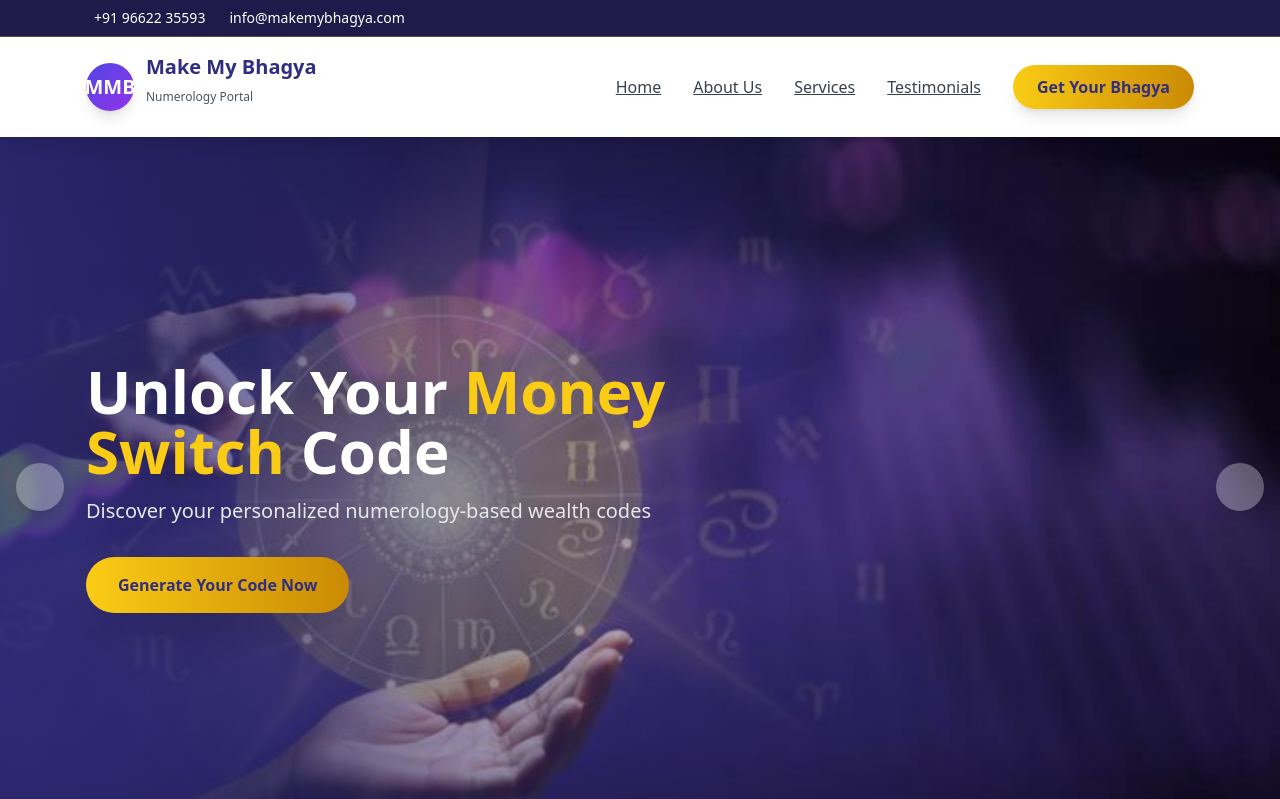
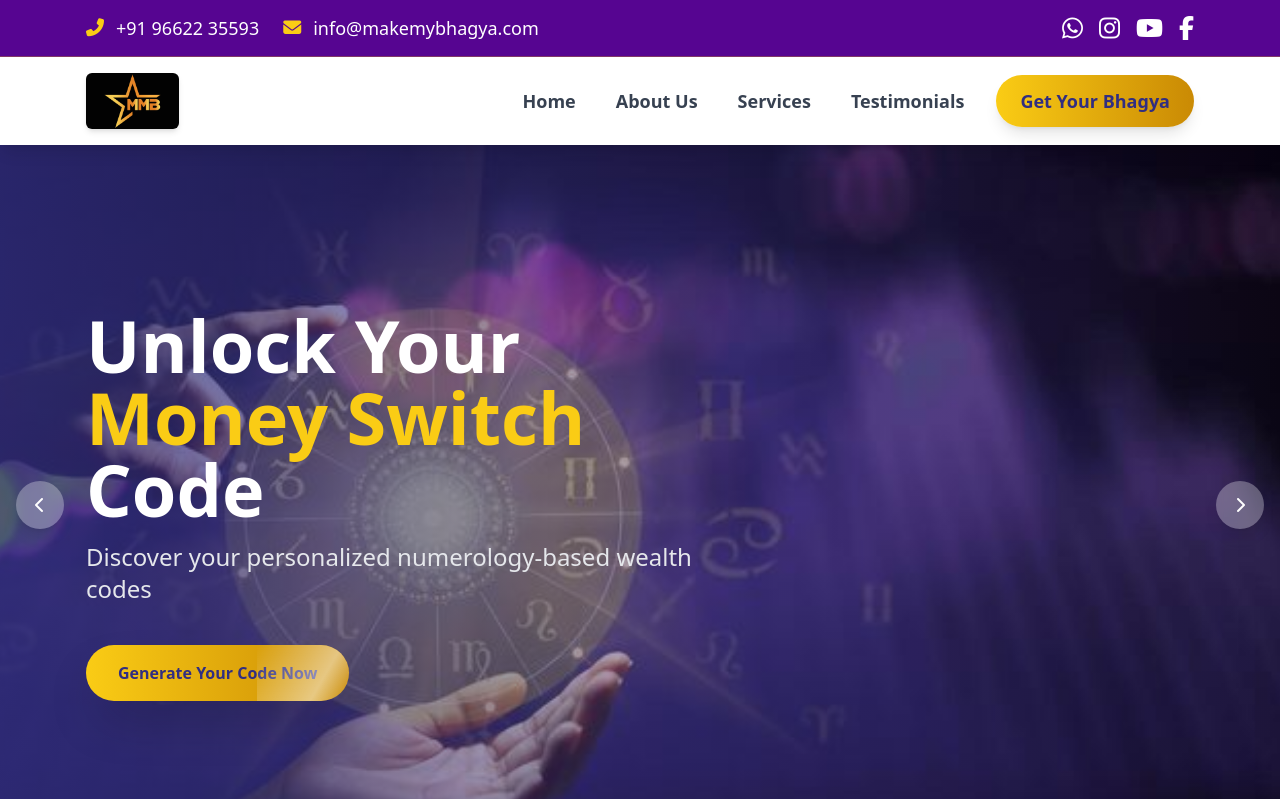
Before and after one commit to ChandanPolai/make-my-bhagya-website, an Angular app: page / in a window 1280 px wide. Shown: the top 799 px of the page. Built offline with nearby package versions, Linux system fonts and the light colour scheme.

Commit message:
update hero section

```diff
--- a/src/app/views/website/hero/hero.component.html
+++ b/src/app/views/website/hero/hero.component.html
@@ -1,33 +1,25 @@
-<!-- Social Header Top Bar -->
-<div class="tw-bg-indigo-950 tw-text-white tw-py-2 tw-border-b tw-border-gold-500/30">
+<!-- Social Header Top Bar (hidden on small screens) -->
+<div class="tw-hidden md:tw-block tw-bg-brand tw-text-white tw-py-3 tw-border-b tw-border-yellow-500/30">
   <div class="tw-container tw-mx-auto tw-px-4">
-    <div class="tw-flex tw-flex-wrap tw-justify-between tw-items-center tw-text-sm">
+    <div class="tw-flex tw-flex-wrap tw-justify-between tw-items-center tw-text-base md:tw-text-lg">
       <!-- Left Side - Contact Info -->
-      <div class="tw-flex tw-flex-wrap tw-gap-4 tw-items-center">
-        <div class="tw-flex tw-items-center tw-gap-2">
+      <div class="tw-flex tw-flex-wrap tw-gap-6 tw-items-center">
+        <div class="tw-flex tw-items-center tw-gap-3">
           <i class="fas fa-phone-alt tw-text-yellow-400"></i>
           <span>+91 96622 35593</span>
         </div>
-        <div class="tw-flex tw-items-center tw-gap-2">
+        <div class="tw-flex tw-items-center tw-gap-3">
           <i class="fas fa-envelope tw-text-yellow-400"></i>
-<span>info&#64;makemybhagya.com</span>
+          <span>info&#64;makemybhagya.com</span>
         </div>
       </div>
 
       <!-- Right Side - Social Icons -->
-      <div class="tw-flex tw-gap-3 tw-items-center">
-        <a href="#" class="tw-text-white hover:tw-text-yellow-400 tw-transition-colors tw-duration-300">
-          <i class="fab fa-facebook-f"></i>
-        </a>
-        <a href="#" class="tw-text-white hover:tw-text-yellow-400 tw-transition-colors tw-duration-300">
-          <i class="fab fa-whatsapp"></i>
-        </a>
-        <a href="#" class="tw-text-white hover:tw-text-yellow-400 tw-transition-colors tw-duration-300">
-          <i class="fab fa-youtube"></i>
-        </a>
-        <a href="#" class="tw-text-white hover:tw-text-yellow-400 tw-transition-colors tw-duration-300">
-          <i class="fab fa-instagram"></i>
-        </a>
+      <div class="tw-flex tw-gap-4 tw-items-center tw-text-xl md:tw-text-2xl">
+        <a href="#" aria-label="WhatsApp" class="tw-text-white hover:tw-text-yellow-400 tw-transition-colors tw-duration-300"><i class="fab fa-whatsapp"></i></a>
+        <a href="#" aria-label="Instagram" class="tw-text-white hover:tw-text-yellow-400 tw-transition-colors tw-duration-300"><i class="fab fa-instagram"></i></a>
+        <a href="#" aria-label="YouTube" class="tw-text-white hover:tw-text-yellow-400 tw-transition-colors tw-duration-300"><i class="fab fa-youtube"></i></a>
+        <a href="#" aria-label="Facebook" class="tw-text-white hover:tw-text-yellow-400 tw-transition-colors tw-duration-300"><i class="fab fa-facebook-f"></i></a>
       </div>
     </div>
   </div>
@@ -40,55 +32,48 @@
 
       <!-- Logo -->
       <div class="tw-flex tw-items-center">
-        <div class="tw-w-12 tw-h-12 tw-bg-gradient-to-br tw-from-indigo-600 tw-to-purple-600 tw-rounded-full tw-flex tw-items-center tw-justify-center tw-shadow-lg">
-          <span class="tw-text-white tw-font-bold tw-text-xl">MMB</span>
-        </div>
-        <div class="tw-ml-3">
-          <h1 class="tw-text-xl tw-font-bold tw-text-indigo-900">Make My Bhagya</h1>
-          <p class="tw-text-xs tw-text-gray-600">Numerology Portal</p>
-        </div>
+        <img src="../../../../assets/logo/mmb.jpg" alt="Logo" class="tw-h-12 md:tw-h-14 tw-w-auto tw-rounded-md tw-shadow-md" />
       </div>
 
       <!-- Desktop Menu -->
-      <div class="tw-hidden lg:tw-flex tw-items-center tw-space-x-8">
-        <a href="#home" class="tw-text-gray-700 hover:tw-text-indigo-600 tw-font-medium tw-transition-colors tw-duration-300 tw-relative tw-group">
-          Home
-          <span class="tw-absolute tw-bottom-0 tw-left-0 tw-w-0 tw-h-0.5 tw-bg-gradient-to-r tw-from-yellow-400 tw-to-indigo-600 group-hover:tw-w-full tw-transition-all tw-duration-300"></span>
-        </a>
-        <a href="#about" class="tw-text-gray-700 hover:tw-text-indigo-600 tw-font-medium tw-transition-colors tw-duration-300 tw-relative tw-group">
-          About Us
-          <span class="tw-absolute tw-bottom-0 tw-left-0 tw-w-0 tw-h-0.5 tw-bg-gradient-to-r tw-from-yellow-400 tw-to-indigo-600 group-hover:tw-w-full tw-transition-all tw-duration-300"></span>
-        </a>
-        <a href="#services" class="tw-text-gray-700 hover:tw-text-indigo-600 tw-font-medium tw-transition-colors tw-duration-300 tw-relative tw-group">
-          Services
-          <span class="tw-absolute tw-bottom-0 tw-left-0 tw-w-0 tw-h-0.5 tw-bg-gradient-to-r tw-from-yellow-400 tw-to-indigo-600 group-hover:tw-w-full tw-transition-all tw-duration-300"></span>
-        </a>
-        <a href="#testimonials" class="tw-text-gray-700 hover:tw-text-indigo-600 tw-font-medium tw-transition-colors tw-duration-300 tw-relative tw-group">
-          Testimonials
-          <span class="tw-absolute tw-bottom-0 tw-left-0 tw-w-0 tw-h-0.5 tw-bg-gradient-to-r tw-from-yellow-400 tw-to-indigo-600 group-hover:tw-w-full tw-transition-all tw-duration-300"></span>
-        </a>
+      <div class="tw-hidden lg:tw-flex tw-items-center tw-space-x-6 tw-text-lg">
+        <a href="#home" (click)="onNavClick($event, 'home')" class="tw-no-underline tw-text-gray-700 hover:tw-text-brand tw-font-semibold tw-transition-colors tw-duration-300 tw-px-2 tw-py-1 tw-rounded hover:tw-bg-indigo-50">Home</a>
+        <a href="#about" (click)="onNavClick($event, 'about')" class="tw-no-underline tw-text-gray-700 hover:tw-text-brand tw-font-semibold tw-transition-colors tw-duration-300 tw-px-2 tw-py-1 tw-rounded hover:tw-bg-indigo-50">About Us</a>
+        <a href="#services" (click)="onNavClick($event, 'services')" class="tw-no-underline tw-text-gray-700 hover:tw-text-brand tw-font-semibold tw-transition-colors tw-duration-300 tw-px-2 tw-py-1 tw-rounded hover:tw-bg-indigo-50">Services</a>
+        <a href="#testimonials" (click)="onNavClick($event, 'testimonials')" class="tw-no-underline tw-text-gray-700 hover:tw-text-brand tw-font-semibold tw-transition-colors tw-duration-300 tw-px-2 tw-py-1 tw-rounded hover:tw-bg-indigo-50">Testimonials</a>
 
         <!-- CTA Button -->
-        <button class="tw-bg-gradient-to-r tw-from-yellow-400 tw-to-yellow-600 hover:tw-from-yellow-500 hover:tw-to-yellow-700 tw-text-indigo-900 tw-font-bold tw-px-6 tw-py-2.5 tw-rounded-full tw-shadow-lg hover:tw-shadow-xl tw-transition-all tw-duration-300 tw-transform hover:tw-scale-105">
+        <button class="btn-shimmer tw-bg-gradient-to-r tw-from-yellow-400 tw-to-yellow-600 hover:tw-from-yellow-500 hover:tw-to-yellow-700 tw-text-indigo-900 tw-font-bold tw-px-6 tw-py-3 tw-rounded-full tw-shadow-lg hover:tw-shadow-xl tw-transition-all tw-duration-300 tw-transform hover:tw-scale-105">
           Get Your Bhagya
         </button>
       </div>
 
       <!-- Mobile Menu Button -->
       <button (click)="toggleMenu()" class="lg:tw-hidden tw-text-gray-700 tw-focus:outline-none">
-        <i class="fas" [ngClass]="isMenuOpen ? 'fa-times' : 'fa-bars'" class="tw-text-2xl"></i>
+        <i class="fas tw-text-3xl" [ngClass]="isMenuOpen ? 'fa-times' : 'fa-bars'"></i>
       </button>
     </div>
 
-    <!-- Mobile Menu -->
-    <div *ngIf="isMenuOpen" class="lg:tw-hidden tw-pb-4 tw-border-t tw-border-gray-200 tw-mt-2 tw-animate-slideDown">
-      <a href="#home" class="tw-block tw-py-3 tw-text-gray-700 hover:tw-text-indigo-600 hover:tw-bg-indigo-50 tw-px-4 tw-rounded tw-transition-colors tw-duration-300">Home</a>
-      <a href="#about" class="tw-block tw-py-3 tw-text-gray-700 hover:tw-text-indigo-600 hover:tw-bg-indigo-50 tw-px-4 tw-rounded tw-transition-colors tw-duration-300">About Us</a>
-      <a href="#services" class="tw-block tw-py-3 tw-text-gray-700 hover:tw-text-indigo-600 hover:tw-bg-indigo-50 tw-px-4 tw-rounded tw-transition-colors tw-duration-300">Services</a>
-      <a href="#testimonials" class="tw-block tw-py-3 tw-text-gray-700 hover:tw-text-indigo-600 hover:tw-bg-indigo-50 tw-px-4 tw-rounded tw-transition-colors tw-duration-300">Testimonials</a>
-      <button class="tw-w-full tw-mt-3 tw-bg-gradient-to-r tw-from-yellow-400 tw-to-yellow-600 tw-text-indigo-900 tw-font-bold tw-px-6 tw-py-3 tw-rounded-full tw-shadow-lg">
-        Get Your Bhagya
-      </button>
+    <!-- Mobile Drawer & Overlay -->
+    <div *ngIf="isMenuOpen" class="lg:tw-hidden">
+      <!-- overlay -->
+      <div class="tw-fixed tw-inset-0 tw-bg-black/40 tw-z-40" (click)="closeMenu()"></div>
+      <!-- drawer -->
+      <div class="tw-fixed tw-top-0 tw-left-0 tw-h-full tw-w-72 tw-bg-white tw-z-50 tw-shadow-2xl tw-transform tw-animate-slideInLeft">
+        <div class="tw-flex tw-items-center tw-justify-between tw-px-4 tw-py-4 tw-border-b tw-border-gray-200">
+          <div class="tw-flex tw-items-center">
+            <img src="../../../../assets/logo/mmb.jpg" alt="Logo" class="tw-h-10 tw-w-auto tw-rounded tw-shadow" />
+          </div>
+          <button (click)="closeMenu()" class="tw-text-gray-600"><i class="fas fa-times"></i></button>
+        </div>
+        <nav class="tw-px-2 tw-pt-2">
+          <a href="#home" (click)="onNavClick($event, 'home', true)" class="tw-block tw-py-3 tw-px-3 tw-rounded tw-text-gray-800 hover:tw-bg-indigo-50 hover:tw-text-brand tw-font-medium">Home</a>
+          <a href="#about" (click)="onNavClick($event, 'about', true)" class="tw-block tw-py-3 tw-px-3 tw-rounded tw-text-gray-800 hover:tw-bg-indigo-50 hover:tw-text-brand tw-font-medium">About Us</a>
+          <a href="#services" (click)="onNavClick($event, 'services', true)" class="tw-block tw-py-3 tw-px-3 tw-rounded tw-text-gray-800 hover:tw-bg-indigo-50 hover:tw-text-brand tw-font-medium">Services</a>
+          <a href="#testimonials" (click)="onNavClick($event, 'testimonials', true)" class="tw-block tw-py-3 tw-px-3 tw-rounded tw-text-gray-800 hover:tw-bg-indigo-50 hover:tw-text-brand tw-font-medium">Testimonials</a>
+          <button class="btn-shimmer tw-w-full tw-mt-4 tw-bg-gradient-to-r tw-from-yellow-400 tw-to-yellow-600 tw-text-indigo-900 tw-font-bold tw-px-6 tw-py-3 tw-rounded-full tw-shadow-lg">Get Your Bhagya</button>
+        </nav>
+      </div>
     </div>
   </div>
 </nav>
@@ -98,7 +83,7 @@
   <swiper-container
     #swiper
     [config]="swiperConfig"
-    class="tw-w-full tw-h-[500px] md:tw-h-[600px] lg:tw-h-[700px]"
+    class="tw-w-full tw-h-[520px] md:tw-h-[640px] lg:tw-h-[720px]"
   >
     <!-- Slide 1 -->
     <swiper-slide>
@@ -111,13 +96,13 @@
         <div class="tw-absolute tw-inset-0 tw-bg-gradient-to-r tw-from-indigo-900/80 tw-to-transparent">
           <div class="tw-container tw-mx-auto tw-px-4 tw-h-full tw-flex tw-items-center">
             <div class="tw-max-w-2xl tw-text-white tw-animate-fadeInLeft">
-              <h1 class="tw-text-4xl md:tw-text-6xl tw-font-bold tw-mb-4 tw-leading-tight">
+              <h1 class="tw-text-5xl md:tw-text-7xl tw-font-extrabold tw-mb-4 tw-leading-tight">
                 Unlock Your <span class="tw-text-yellow-400">Money Switch</span> Code
               </h1>
-              <p class="tw-text-lg md:tw-text-xl tw-mb-8 tw-text-gray-200">
+              <p class="tw-text-xl md:tw-text-2xl tw-mb-10 tw-text-gray-200">
                 Discover your personalized numerology-based wealth codes
               </p>
-              <button class="tw-bg-gradient-to-r tw-from-yellow-400 tw-to-yellow-600 hover:tw-from-yellow-500 hover:tw-to-yellow-700 tw-text-indigo-900 tw-font-bold tw-px-8 tw-py-4 tw-rounded-full tw-shadow-2xl hover:tw-shadow-yellow-500/50 tw-transition-all tw-duration-300 tw-transform hover:tw-scale-105">
+              <button class="btn-shimmer tw-bg-gradient-to-r tw-from-yellow-400 tw-to-yellow-600 hover:tw-from-yellow-500 hover:tw-to-yellow-700 tw-text-indigo-900 tw-font-bold tw-px-8 tw-py-4 tw-rounded-full tw-shadow-2xl hover:tw-shadow-yellow-500/50 tw-transition-all tw-duration-300 tw-transform hover:tw-scale-105">
                 Generate Your Code Now
               </button>
             </div>
@@ -137,13 +122,13 @@
         <div class="tw-absolute tw-inset-0 tw-bg-gradient-to-l tw-from-purple-900/80 tw-to-transparent">
           <div class="tw-container tw-mx-auto tw-px-4 tw-h-full tw-flex tw-items-center tw-justify-end">
             <div class="tw-max-w-2xl tw-text-white tw-text-right tw-animate-fadeInRight">
-              <h1 class="tw-text-4xl md:tw-text-6xl tw-font-bold tw-mb-4 tw-leading-tight">
+              <h1 class="tw-text-5xl md:tw-text-7xl tw-font-extrabold tw-mb-4 tw-leading-tight">
                 Transform Your <span class="tw-text-yellow-400">Financial Destiny</span>
               </h1>
-              <p class="tw-text-lg md:tw-text-xl tw-mb-8 tw-text-gray-200">
+              <p class="tw-text-xl md:tw-text-2xl tw-mb-10 tw-text-gray-200">
                 Ancient numerology meets modern wealth manifestation
               </p>
-              <button class="tw-bg-gradient-to-r tw-from-yellow-400 tw-to-yellow-600 hover:tw-from-yellow-500 hover:tw-to-yellow-700 tw-text-indigo-900 tw-font-bold tw-px-8 tw-py-4 tw-rounded-full tw-shadow-2xl hover:tw-shadow-yellow-500/50 tw-transition-all tw-duration-300 tw-transform hover:tw-scale-105">
+              <button class="btn-shimmer tw-bg-gradient-to-r tw-from-yellow-400 tw-to-yellow-600 hover:tw-from-yellow-500 hover:tw-to-yellow-700 tw-text-indigo-900 tw-font-bold tw-px-8 tw-py-4 tw-rounded-full tw-shadow-2xl hover:tw-shadow-yellow-500/50 tw-transition-all tw-duration-300 tw-transform hover:tw-scale-105">
                 Start Your Journey
               </button>
             </div>
@@ -163,13 +148,13 @@
         <div class="tw-absolute tw-inset-0 tw-bg-gradient-to-t tw-from-indigo-900/90 tw-via-indigo-900/50 tw-to-transparent">
           <div class="tw-container tw-mx-auto tw-px-4 tw-h-full tw-flex tw-items-center tw-justify-center">
             <div class="tw-max-w-3xl tw-text-white tw-text-center tw-animate-fadeInUp">
-              <h1 class="tw-text-4xl md:tw-text-6xl tw-font-bold tw-mb-4 tw-leading-tight">
+              <h1 class="tw-text-5xl md:tw-text-7xl tw-font-extrabold tw-mb-4 tw-leading-tight">
                 Your Personalized <span class="tw-text-yellow-400">Wealth Blueprint</span>
               </h1>
-              <p class="tw-text-lg md:tw-text-xl tw-mb-8 tw-text-gray-200">
+              <p class="tw-text-xl md:tw-text-2xl tw-mb-10 tw-text-gray-200">
                 Get your custom Money Switch Code report in minutes
               </p>
-              <button class="tw-bg-gradient-to-r tw-from-yellow-400 tw-to-yellow-600 hover:tw-from-yellow-500 hover:tw-to-yellow-700 tw-text-indigo-900 tw-font-bold tw-px-8 tw-py-4 tw-rounded-full tw-shadow-2xl hover:tw-shadow-yellow-500/50 tw-transition-all tw-duration-300 tw-transform hover:tw-scale-105">
+              <button class="btn-shimmer tw-bg-gradient-to-r tw-from-yellow-400 tw-to-yellow-600 hover:tw-from-yellow-500 hover:tw-to-yellow-700 tw-text-indigo-900 tw-font-bold tw-px-8 tw-py-4 tw-rounded-full tw-shadow-2xl hover:tw-shadow-yellow-500/50 tw-transition-all tw-duration-300 tw-transform hover:tw-scale-105">
                 Claim Your Report
               </button>
             </div>
@@ -189,13 +174,13 @@
         <div class="tw-absolute tw-inset-0 tw-bg-gradient-to-r tw-from-yellow-900/80 tw-to-indigo-900/80">
           <div class="tw-container tw-mx-auto tw-px-4 tw-h-full tw-flex tw-items-center">
             <div class="tw-max-w-2xl tw-text-white tw-animate-fadeInLeft">
-              <h1 class="tw-text-4xl md:tw-text-6xl tw-font-bold tw-mb-4 tw-leading-tight">
+              <h1 class="tw-text-5xl md:tw-text-7xl tw-font-extrabold tw-mb-4 tw-leading-tight">
                 <span class="tw-text-yellow-400">108 Days</span> to Financial Freedom
               </h1>
-              <p class="tw-text-lg md:tw-text-xl tw-mb-8 tw-text-gray-200">
+              <p class="tw-text-xl md:tw-text-2xl tw-mb-10 tw-text-gray-200">
                 Follow ancient rituals backed by numerological science
               </p>
-              <button class="tw-bg-gradient-to-r tw-from-yellow-400 tw-to-yellow-600 hover:tw-from-yellow-500 hover:tw-to-yellow-700 tw-text-indigo-900 tw-font-bold tw-px-8 tw-py-4 tw-rounded-full tw-shadow-2xl hover:tw-shadow-yellow-500/50 tw-transition-all tw-duration-300 tw-transform hover:tw-scale-105">
+              <button class="btn-shimmer tw-bg-gradient-to-r tw-from-yellow-400 tw-to-yellow-600 hover:tw-from-yellow-500 hover:tw-to-yellow-700 tw-text-indigo-900 tw-font-bold tw-px-8 tw-py-4 tw-rounded-full tw-shadow-2xl hover:tw-shadow-yellow-500/50 tw-transition-all tw-duration-300 tw-transform hover:tw-scale-105">
                 Begin Transformation
               </button>
             </div>
--- a/src/app/views/website/hero/hero.component.scss
+++ b/src/app/views/website/hero/hero.component.scss
@@ -43,6 +43,17 @@
   }
 }
 
+@keyframes slideInLeft {
+  from {
+    transform: translateX(-100%);
+    opacity: 0.5;
+  }
+  to {
+    transform: translateX(0);
+    opacity: 1;
+  }
+}
+
 .tw-animate-fadeInLeft {
   animation: fadeInLeft 1s ease-out;
 }
@@ -59,6 +70,47 @@
   animation: slideDown 0.3s ease-out;
 }
 
+.tw-animate-slideInLeft {
+  animation: slideInLeft 0.25s ease-out;
+}
+
+// Shimmer effect for CTA buttons
+@keyframes shimmer { // kept for backward compatibility
+  0% { transform: translateX(-150%); }
+  100% { transform: translateX(150%); }
+}
+
+// Continuous smoother shimmer
+@keyframes shimmerContinuous {
+  0% { transform: translateX(-180%); }
+  50% { transform: translateX(0%); }
+  100% { transform: translateX(180%); }
+}
+
+.btn-shimmer {
+  position: relative;
+  overflow: hidden;
+}
+
+.btn-shimmer::before {
+  content: "";
+  position: absolute;
+  top: 0;
+  left: 0;
+  height: 100%;
+  width: 60%;
+  transform: translateX(-180%);
+  background: linear-gradient(
+    120deg,
+    rgba(255, 255, 255, 0) 0%,
+    rgba(255, 255, 255, 0.5) 45%,
+    rgba(255, 255, 255, 0.12) 60%,
+    rgba(255, 255, 255, 0) 100%
+  );
+  animation: shimmerContinuous 2s linear infinite;
+  will-change: transform;
+}
+
 // Swiper custom styling
 swiper-container {
   --swiper-pagination-color: #facc15;
--- a/src/app/views/website/hero/hero.component.ts
+++ b/src/app/views/website/hero/hero.component.ts
@@ -49,6 +49,41 @@ export class HeroComponent implements OnInit {
     this.isMenuOpen = !this.isMenuOpen;
   }
 
+  closeMenu() {
+    this.isMenuOpen = false;
+  }
+
+  onNavClick(event: Event, section: 'home' | 'about' | 'services' | 'testimonials', fromDrawer: boolean = false) {
+    event.preventDefault();
+    if (fromDrawer) {
+      this.closeMenu();
+      // Delay to allow drawer close animation before scrolling
+      setTimeout(() => this.scrollToSection(section), 180);
+    } else {
+      this.scrollToSection(section);
+    }
+  }
+
+  private scrollToSection(section: 'home' | 'about' | 'services' | 'testimonials') {
+    const headerOffset = 80; // approximate sticky header height
+    if (section === 'home') {
+      window.scrollTo({ top: 0, behavior: 'smooth' });
+      return;
+    }
+
+    let selector = '';
+    if (section === 'about') selector = 'app-about';
+    if (section === 'services') selector = 'app-services';
+    if (section === 'testimonials') selector = 'app-testimonials';
+
+    const el = document.querySelector(selector) as HTMLElement | null;
+    if (!el) return;
+
+    const elementTop = el.getBoundingClientRect().top + window.pageYOffset;
+    const offsetTop = elementTop - headerOffset;
+    window.scrollTo({ top: offsetTop, behavior: 'smooth' });
+  }
+
   nextSlide() {
     this.swiperRef.nativeElement.swiper.slideNext();
   }
--- a/src/index.html
+++ b/src/index.html
@@ -6,7 +6,7 @@
   <base href="/">
   <meta name="viewport" content="width=device-width, initial-scale=1">
   <link rel="icon" href="https://t4.ftcdn.net/jpg/05/23/15/35/360_F_523153593_CNms4i1bdUF99nm0fSBZZ6VJcy6jmufG.jpg" />
-
+  <link rel="stylesheet" href="https://cdnjs.cloudflare.com/ajax/libs/font-awesome/6.5.1/css/all.min.css">
 </head>
 <body>
   <app-root></app-root>
--- a/tailwind.config.js
+++ b/tailwind.config.js
@@ -53,6 +53,9 @@ module.exports = {
           900: '#312e81',
           950: '#1e1b4b', // Very dark indigo for headers
         },
+
+        // ✅ Brand color (client-requested indigo/purple)
+        'brand': '#560591',
       },
     },
   },
```
